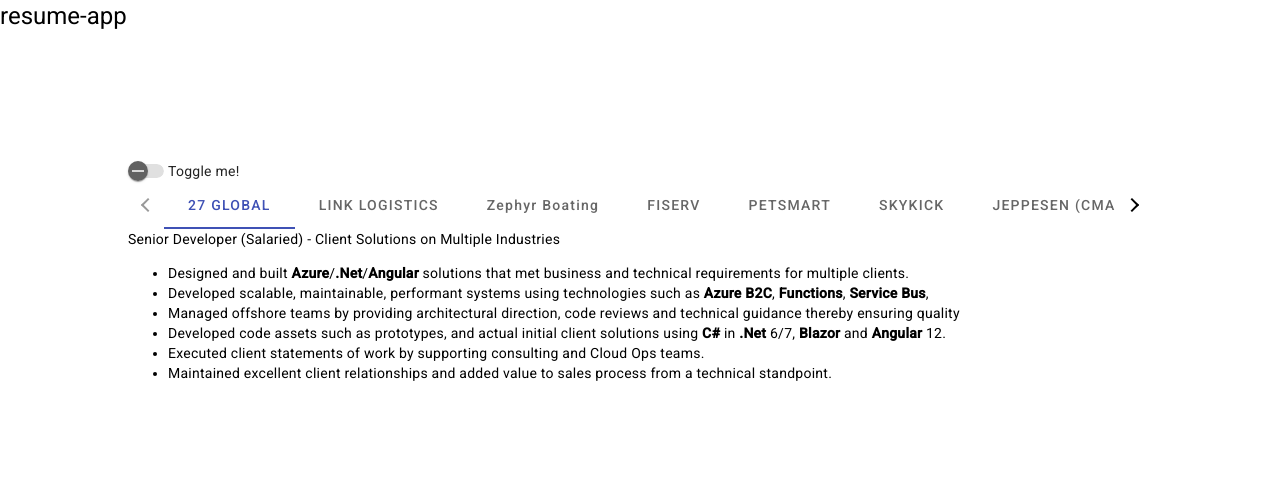
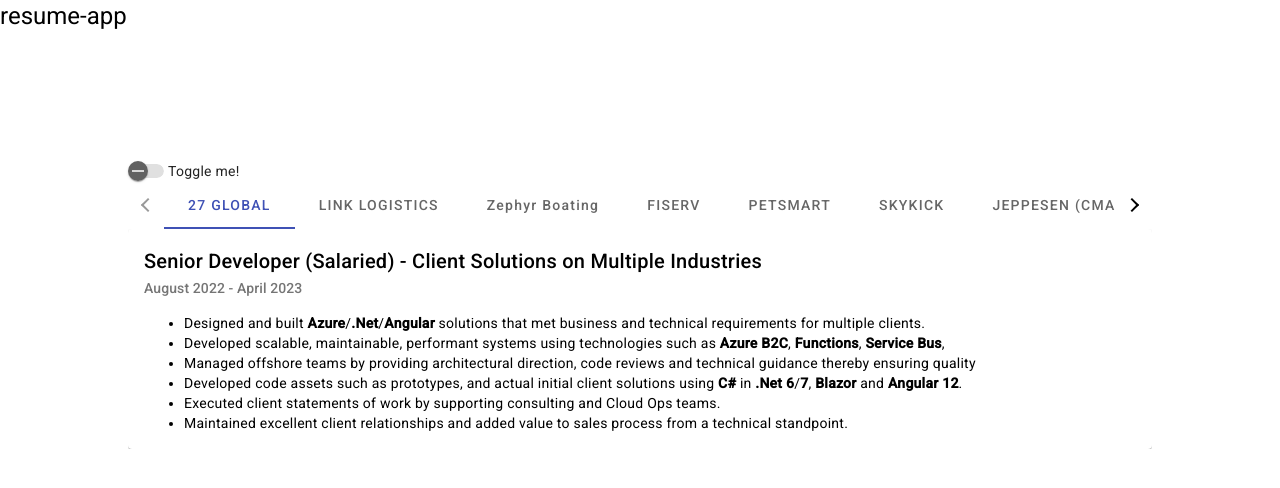
Before and after one commit to CheetahChrome/resume-app, an Angular app: page / in a window 1280 px wide. Shown: the top 488 px of the page. Built offline with nearby package versions, Linux system fonts and the light colour scheme.

Commit message:
Card & pipe

```diff
--- a/src/app/app.component.html
+++ b/src/app/app.component.html
@@ -17,13 +17,20 @@
 
   <mat-tab-group *ngIf="jobs$ | async as jobs; else loading">
     <mat-tab *ngFor="let job of jobs" [label]="job.company">
-      <p>{{job.title}}</p>
-      <ul *ngIf="job?.responsibilities?.length">
-        <li *ngFor="let task of job.responsibilities">
-          <div [innerHTML]="task | boldWords:boldWordsList"></div>
+      <mat-card>
+        <mat-card-header>
+          <mat-card-title>{{job.title}}</mat-card-title>
+          <mat-card-subtitle>{{job.duration}}</mat-card-subtitle>
+        </mat-card-header>
+        <mat-card-content>
+          <ul *ngIf="job?.responsibilities?.length">
+            <li *ngFor="let task of job.responsibilities">
+              <div [innerHTML]="task | boldWords:boldWordsList"></div>
           <!-- {{task}} -->
-        </li>
-      </ul>
+            </li>
+          </ul>
+        </mat-card-content>
+      </mat-card>
     </mat-tab>
 
   </mat-tab-group>
--- a/src/app/app.component.ts
+++ b/src/app/app.component.ts
@@ -22,6 +22,11 @@
                                      'Functions',
                                      '.Net',
                                      'Service Bus',
+                                      'SQL',
+                                     '4',
+                                     '6',
+                                     '7',
+                                     '12'
                                     ];
 
   constructor(private api:GetJobsService) { }
--- a/src/app/app.module.ts
+++ b/src/app/app.module.ts
@@ -6,6 +6,7 @@
 import { BrowserAnimationsModule } from '@angular/platform-browser/animations';
 import { MatSlideToggleModule } from '@angular/material/slide-toggle';
 import { MatTabsModule } from '@angular/material/tabs';
+import {MatCardModule} from '@angular/material/card';
 import { BoldWordsPipe } from './Pipes/bold-words.pipe';
 
 @NgModule({
@@ -18,6 +19,7 @@
     BrowserAnimationsModule,
     BrowserModule,
     HttpClientModule,
+    MatCardModule,
     MatSlideToggleModule,
     MatTabsModule
   ],
```
